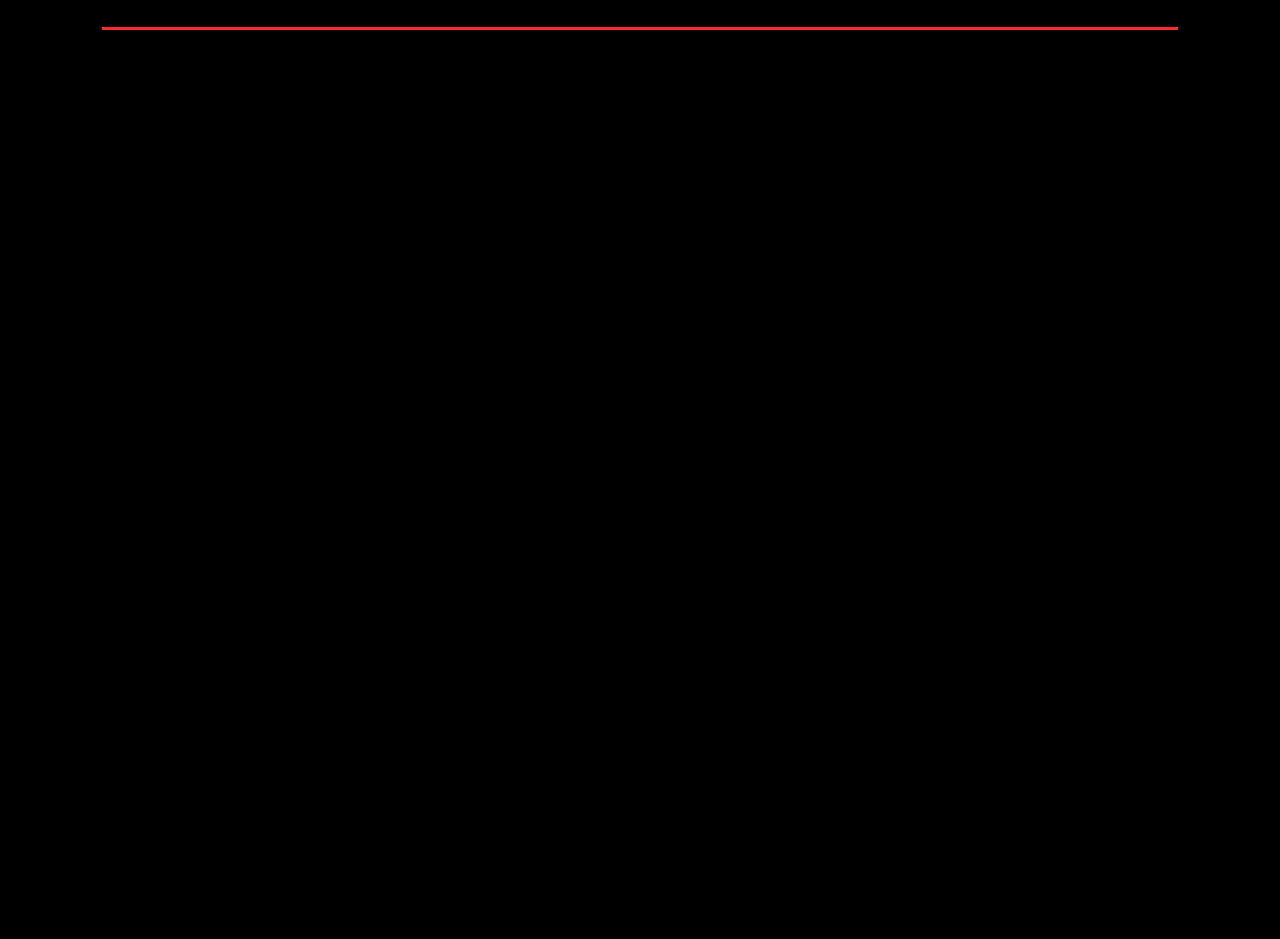
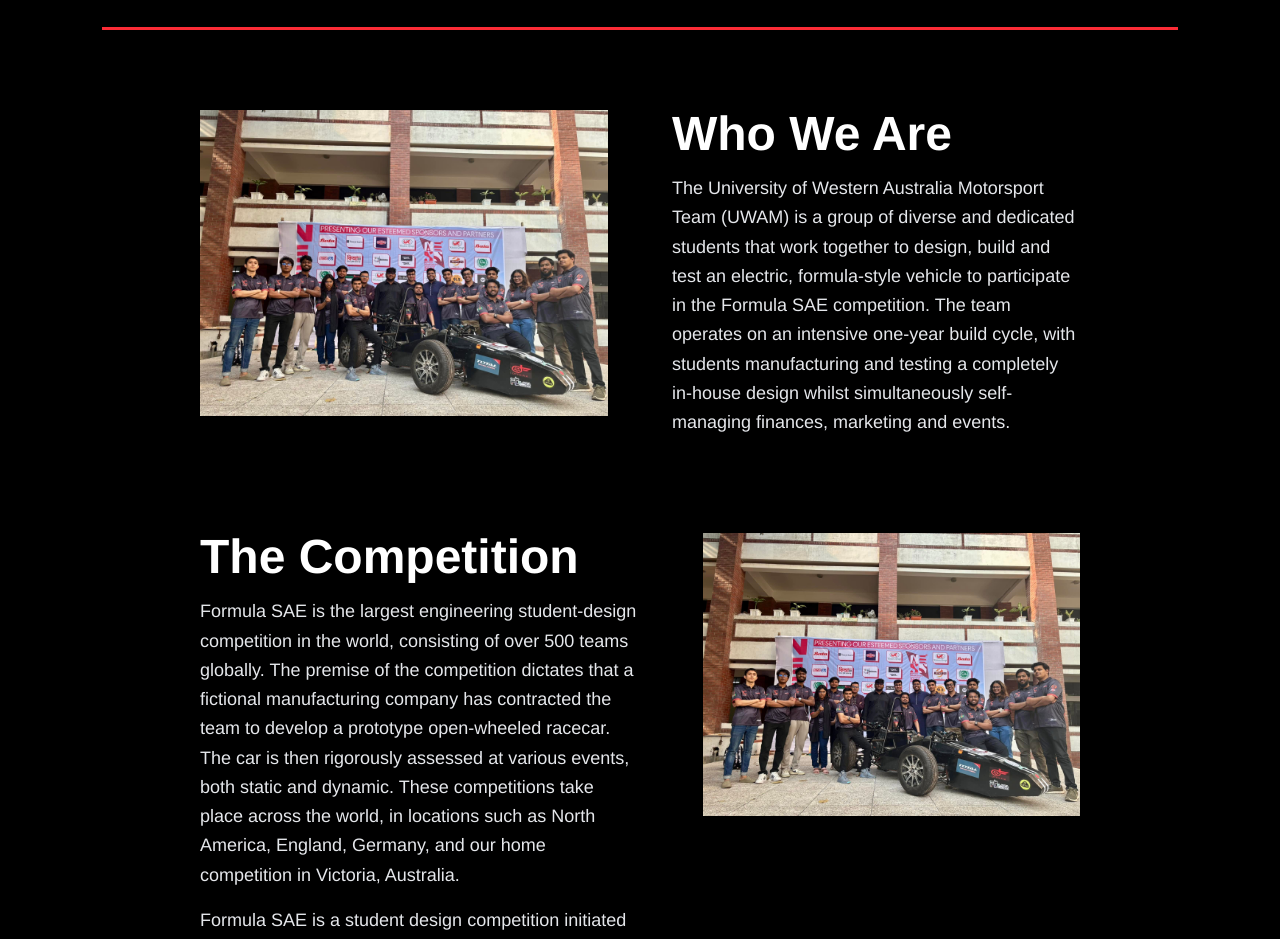
Before and after one commit to didarulshahriar37/Formula-IUT-Website, a React (Vite) app: page / in a window 1280 px wide. Shown: the part 933-1872 px from the top of the page. Before the commit the page ends 963 px from the top, so only its background shows below. Built offline with nearby package versions, Linux system fonts and the light colour scheme.

Commit message:
added Who we are and the competition section

```diff
--- a/src/components/shared/Navbar/Navbar.jsx
+++ b/src/components/shared/Navbar/Navbar.jsx
@@ -38,7 +38,7 @@ const Navbar = () => {
     text: "Contact Us"
   }];
   return <header className={`fixed top-0 left-0 z-50 w-full transition-all duration-300 ${isScrolled ? 'bg-transparent bg-linear-to-b from-black to-black/0' : 'bg-transparent bg-linear-to-b from-black to-black/0'}`}>
-      <div className="container mx-auto px-4 sm:px-6 lg:px-8 xl:px-12 2xl:px-16 max-w-7xl">
+      <div className="container mx-auto px-4 sm:px-6 lg:px-8 xl:px-12 2xl:px-16 max-w-10xl pt-5 md:pt-0">
         <div className="flex h-14 sm:h-16 lg:h-20 items-center justify-between">
           <div>
             <Link to="/">
@@ -46,13 +46,13 @@ const Navbar = () => {
             </Link>
           </div>
           <nav className="hidden md:flex items-center space-x-4 lg:space-x-6 xl:space-x-8">
-            {navLinks.map(link => <a key={link.text} href={link.href} className="text-sm lg:text-base font-bold text-white hover:text-red-500 transition-colors relative group">
+            {navLinks.map(link => <a key={link.text} href={link.href} className="text-lg lg:text-base font-bold text-white hover:text-red-500 transition-colors relative group">
                 {link.text}
                 <span className="absolute -bottom-1 left-0 w-0 h-0.5 bg-red-500 transition-all duration-300 group-hover:w-full"></span>
               </a>)}
           </nav>
 
-          <button onClick={() => setIsMenuOpen(!isMenuOpen)} className="md:hidden p-2 text-gray-600 hover:bg-gray-100 rounded-md transition-colors" aria-label="Toggle menu">
+          <button onClick={() => setIsMenuOpen(!isMenuOpen)} className="md:hidden p-2 text-white hover:bg-gray-100 rounded-md transition-colors" aria-label="Toggle menu">
             {isMenuOpen ? <X className="h-5 w-5 sm:h-6 sm:w-6" /> : <Menu className="h-5 w-5 sm:h-6 sm:w-6" />}
           </button>
         </div>
--- a/src/pages/Home/Home.jsx
+++ b/src/pages/Home/Home.jsx
@@ -1,5 +1,6 @@
 import React from 'react';
 import Slider from './Slider/Slider';
+import Intro from './Intro/Intro';
 
 const Home = () => {
     return (
@@ -10,7 +11,7 @@ const Home = () => {
             <div className='w-11/12 mx-auto'>
                 <h2 className='text-4xl md:text-6xl font-bold text-white text-center border-b-3 border-red-500 pb-5 mt-20 mb-20 w-11/12 mx-auto'>Welcome</h2>
                 <div>
-
+                    <Intro></Intro>
                 </div>
             </div>
         </div>
--- /dev/null
+++ b/src/pages/Home/Intro/Intro.jsx
@@ -0,0 +1,34 @@
+import React from 'react';
+import whoWeAre from "../../../assets/SLider2.jpg";
+
+const Intro = () => {
+    return (
+        <div className='w-9/12 mx-auto space-y-16 md:space-y-24'>
+            <div>
+                <div className='flex flex-col md:flex-row items-stretch gap-8 md:gap-12 lg:gap-16'>
+                    <div className='w-full md:w-7/12 h-full'>
+                        <img src={whoWeAre} alt="" className='w-full h-full object-cover' />
+                    </div>
+                    <div className='w-full md:w-7/12'>
+                        <h2 className='text-white text-4xl md:text-5xl font-bold mb-4'>Who We Are</h2>
+                        <p className='text-base md:text-lg leading-relaxed text-gray-200'>The University of Western Australia Motorsport Team (UWAM) is a group of diverse and dedicated students that work together to design, build and test an electric, formula-style vehicle to participate in the Formula SAE competition. The team operates on an intensive one-year build cycle, with students manufacturing and testing a completely in-house design whilst simultaneously self-managing finances, marketing and events.</p>
+                    </div>
+                </div>
+            </div>
+            <div>
+                <div className='flex flex-col-reverse md:flex-row items-stretch gap-8 md:gap-12 lg:gap-16'>
+                    <div className='w-full md:w-7/12'>
+                        <h2 className='text-white text-4xl md:text-5xl font-bold mb-4'>The Competition</h2>
+                        <p className='text-base md:text-lg leading-relaxed text-gray-200 mb-4'>Formula SAE is the largest engineering student-design competition in the world, consisting of over 500 teams globally. The premise of the competition dictates that a fictional manufacturing company has contracted the team to develop a prototype open-wheeled racecar. The car is then rigorously assessed at various events, both static and dynamic. These competitions take place across the world, in locations such as North America, England, Germany, and our home competition in Victoria, Australia.</p>
+                        <p className='text-base md:text-lg leading-relaxed text-gray-200'>Formula SAE is a student design competition initiated by the Society of Automotive Engineers in 1979. The concept behind the competition stipulates that a fictional manufacturing company has contracted a student design team to develop a small formula-style racecar. The prototype vehicle is to be evaluated for its potential as a production item.</p>
+                    </div>
+                    <div className='w-full md:w-6/12 h-full'>
+                        <img src={whoWeAre} alt="" className='w-full h-full object-cover' />
+                    </div>
+                </div>
+            </div>
+        </div>
+    );
+};
+
+export default Intro;
```
